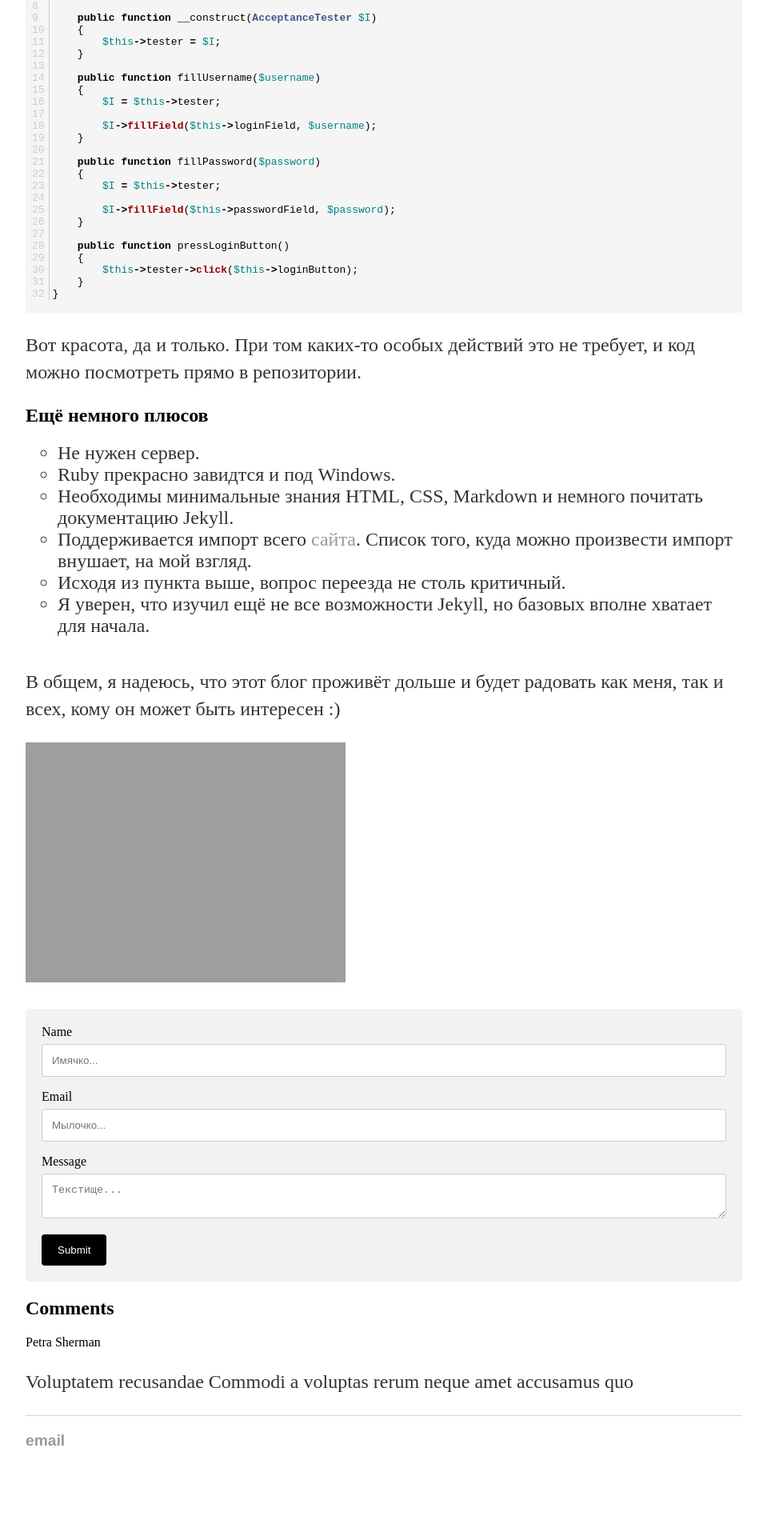
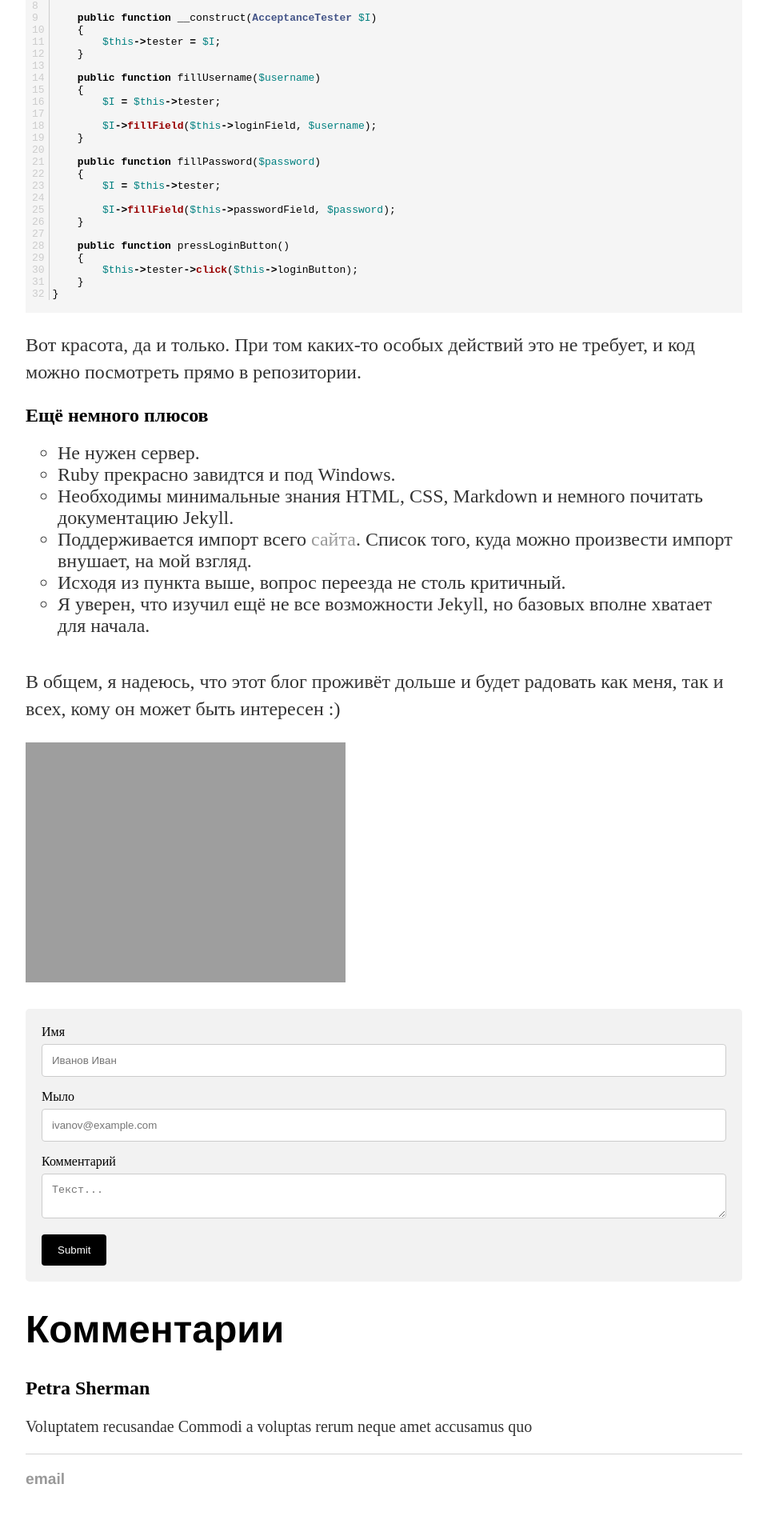
Before and after one commit to RebOOter/rebooter.github.io, a Jekyll site: the page built from _posts/2018-08-11-rebooted-blog.md, in a window 1280 px wide. Shown: the part 1572-3492 px from the top of the page at 80% size, without its empty margins (160-1119 px from the left). Built offline with Jekyll 4.4.1, drawn with Linux system fonts in a browser that asks for light colours; before the commit the page ends 3444 px from its top, so only the background shows below that.

Commit message:
Fixed style

```diff
--- a/_includes/comment.html
+++ b/_includes/comment.html
@@ -1,6 +1,4 @@
-<div>
+<div class="comment">
     <span>{{ include.name }}</span>
+    <p>{{ include.message | markdownify }}</p>
 </div>
-<div>
-    <div>{{ include.message | markdownify }}</div>
-</div>
--- a/_layouts/post.html
+++ b/_layouts/post.html
@@ -11,19 +11,19 @@
 <div>
     <form method="post" action="https://api.staticman.net/v2/entry/rebooter/rebooter.github.io/master/comments">
         <input name="options[slug]" type="hidden" value="{{ page.slug }}">
-        <label for="name">Name</label>
-        <input id="name" name="fields[name]" type="text" placeholder="Имячко...">
-        <label for="email">Email</label>
-        <input id="email" name="fields[email]" type="email" placeholder="Мылочко...">
-        <label for="message">Message</label>
-        <textarea id="message" name="fields[message]" placeholder="Текстище..."></textarea>
+        <label for="name">Имя</label>
+        <input id="name" name="fields[name]" type="text" placeholder="Иванов Иван">
+        <label for="email">Мыло</label>
+        <input id="email" name="fields[email]" type="email" placeholder="ivanov@example.com">
+        <label for="message">Комментарий</label>
+        <textarea id="message" name="fields[message]" placeholder="Текст..."></textarea>
 
         <input type="submit">
     </form>
 </div>
 
 <div>
-    <h2>Comments</h2>
+    <h1>Комментарии</h1>
     {% assign comments = site.data.comments[page.slug] %}
     {% if comments != null %}
     {% assign comments = site.data.comments[page.slug] | sort %}
--- a/css/main.css
+++ b/css/main.css
@@ -101,3 +101,12 @@
     background-color: #f2f2f2;
     padding: 20px;
 }
+
+.comment > p {
+    font-size: 1.25em;
+}
+
+.comment > span {
+    font-weight: bold;
+    font-size: 1.5em;
+}
```
